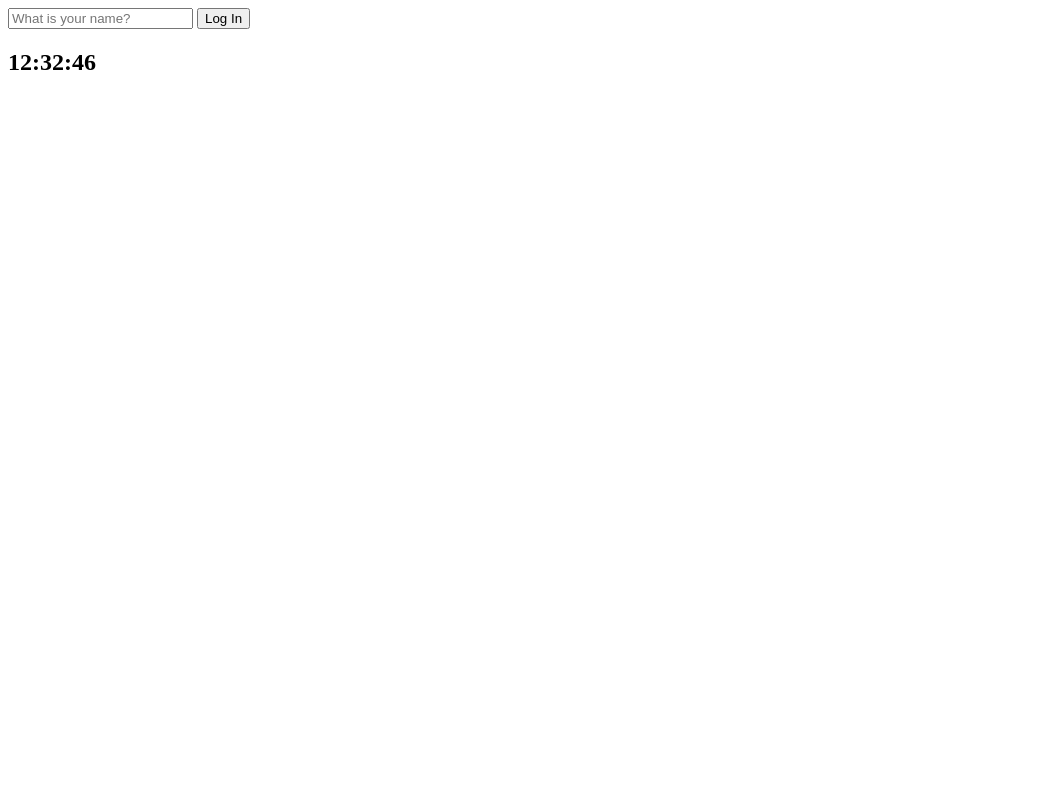
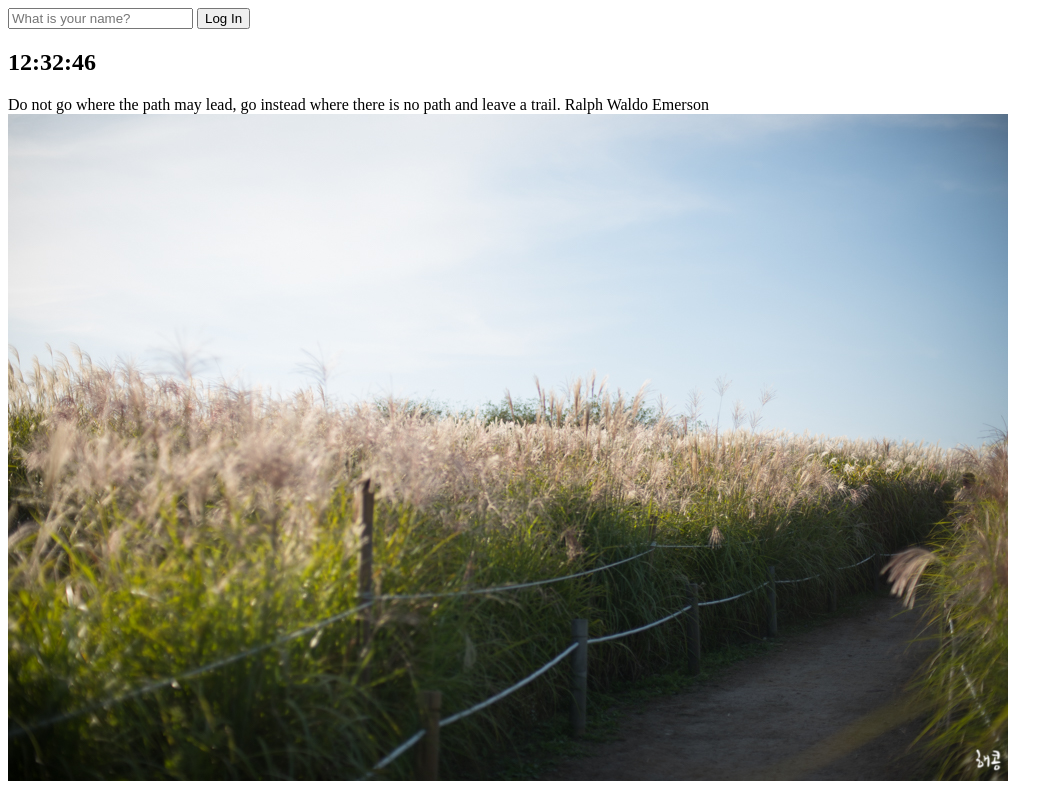
Before and after one commit to SunandBean/momentum_js, a plain HTML site: page index.html in a window 1280 px wide. Shown: the whole page, without its empty margins (0-1063 px from the left). Drawn offline with Linux system fonts and the light colour scheme.

Commit message:
background random

```diff
--- a/index.html
+++ b/index.html
@@ -16,8 +16,14 @@
     </form>
     <h2 id="clock">00:00:00</h2>
     <h1 id="greeting" class="hidden"></h1>
+    <div id="quote">
+        <span></span>
+        <span></span>
+    </div>
     <script src="js/greetings.js"></script>
     <script src="js/clock.js"></script>
+    <script src="js/quotes.js"></script>
+    <script src="js/background.js"></script>
 </body>
 
 </html>
--- /dev/null
+++ b/js/background.js
@@ -0,0 +1,13 @@
+const images = [
+    "SUN_2752-1.jpg",
+    "SUN_2911-1.jpg",
+    "SUN_2981-1.jpg"
+]
+
+const chosenImage = images[Math.floor(Math.random() * images.length)]
+
+const bgImage = document.createElement("img");
+
+bgImage.src = `img/${chosenImage}`;
+
+document.body.appendChild(bgImage)
--- /dev/null
+++ b/js/quotes.js
@@ -0,0 +1,50 @@
+const quotes = [
+    {
+        quote: "Spread love everywhere you go. Let no one ever come to you without leaving happier.",
+        author: "Mother Teresa"
+    },
+    {
+        quote: "When you reach the end of your rope, tie a knot in it and hang on.",
+        author: "Franklin D. Roosevelt"
+    },
+    {
+        quote: "Always remember that you are absolutely unique. Just like everyone else.",
+        author: "Margaret Mead"
+    },
+    {
+        quote: "Don't judge each day by the harvest you reap but by the seeds that you plant.",
+        author: "Robert Louis Stevenson"
+    },
+    {
+        quote: "The future belongs to those who believe in the beauty of their dreams.",
+        author: "Eleanor Roosevelt"
+    },
+    {
+        quote: "Tell me and I forget. Teach me and I remember. Involve me and I learn.",
+        author: "Benjamin Franklin"
+    },
+    {
+        quote: "The best and most beautiful things in the world cannot be seen or even touched — they must be felt with the heart.",
+        author: "Helen Keller"
+    },
+    {
+        quote: "It is during our darkest moments that we must focus to see the light.",
+        author: "Aristotle"
+    },
+    {
+        quote: "Whoever is happy will make others happy too.",
+        author: "Anne Frank"
+    },
+    {
+        quote: "Do not go where the path may lead, go instead where there is no path and leave a trail.",
+        author: "Ralph Waldo Emerson"
+    },
+];
+
+const quote = document.querySelector("#quote span:first-child");
+const author = document.querySelector("#quote span:last-child");
+
+const todaysQuote = quotes[Math.floor(Math.random() * quotes.length)];
+
+quote.innerText = todaysQuote.quote;
+author.innerText = todaysQuote.author;
```
Also changed, not shown: img/SUN_2752-1.jpg (added), img/SUN_2911-1.jpg (added), img/SUN_2981-1.jpg (added).
